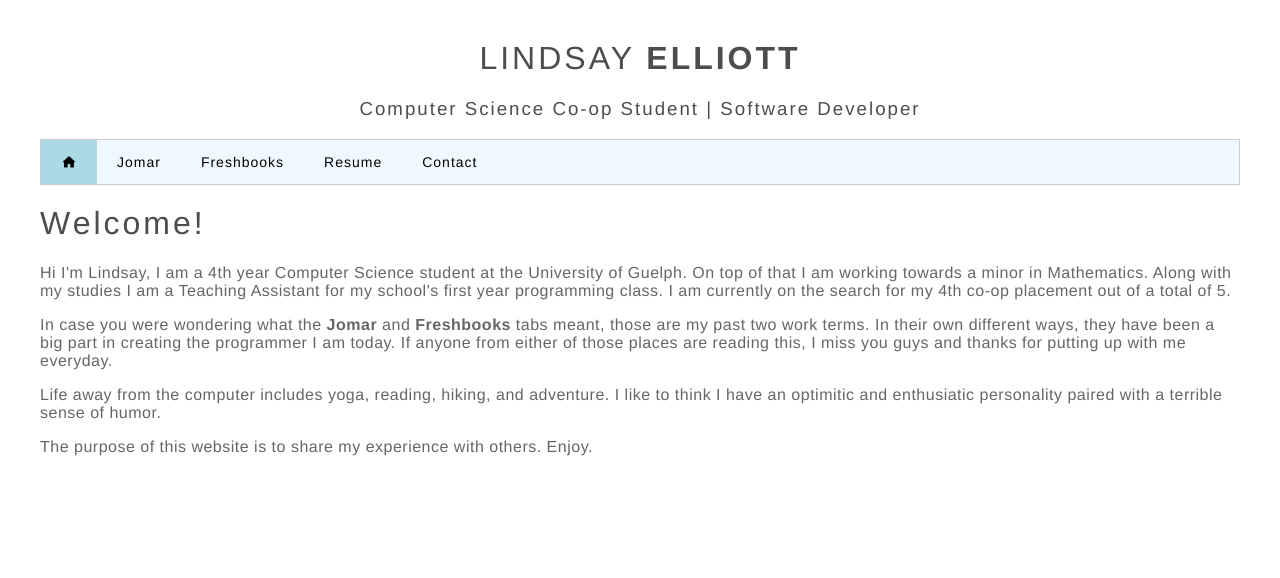
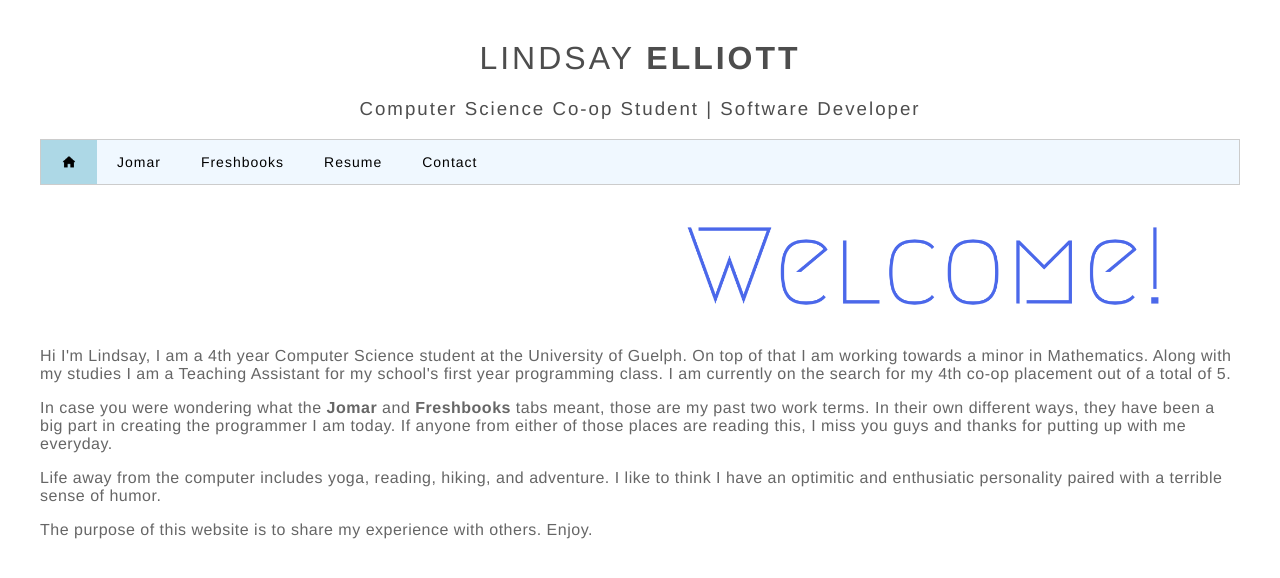
Before and after one commit to lindselliott/lindselliott.github.io, a plain HTML site: page index.html in a window 1280 px wide. Drawn offline with Linux system fonts and the light colour scheme.

Commit message:
Adding welcome

```diff
--- a/index.html
+++ b/index.html
@@ -24,7 +24,9 @@
 			    <div id="content">
 <!-- HOME -->
 			        <div id='Home' class='tabcontent'>
-			        	<h1 style="margin-top: 10px;">Welcome!</h1>
+			        	<div style="float: left; width:100%; padding: 0px 20px 5px 0">
+			        		<img src="photos/welcome.png" style="float:right; padding: 0px 0px 5px 0px; width:50%; ">
+			        	</div>
 			        	<p>Hi I'm Lindsay, I am a 4th year Computer Science student at the University of Guelph. On top of that I am working towards a minor in Mathematics. Along with my studies I am a Teaching Assistant for my school's first year programming class. I am currently on the search for my 4th co-op placement out of a total of 5. </p>
 			        	<p>In case you were wondering what the <b>Jomar</b> and <b>Freshbooks</b> tabs meant, those are my past two work terms. In their own different ways, they have been a big part in creating the programmer I am today. If anyone from either of those places are reading this, I miss you guys and thanks for putting up with me everyday.</p>
 			        	<p>Life away from the computer includes yoga, reading, hiking, and adventure. I like to think I have an optimitic and enthusiatic personality paired with a terrible sense of humor.</p>
```
Also changed, not shown: photos/welcome.png (added).
